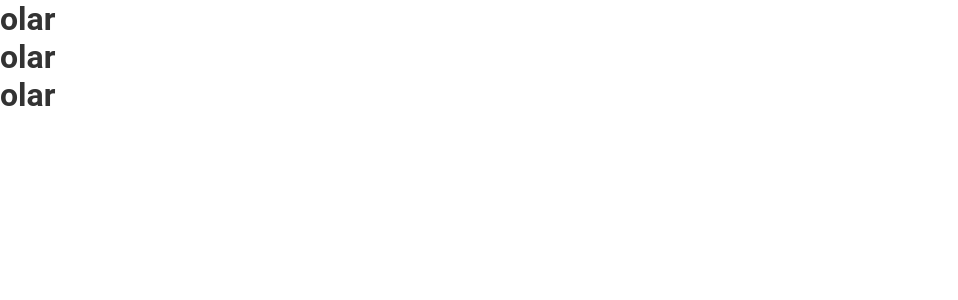
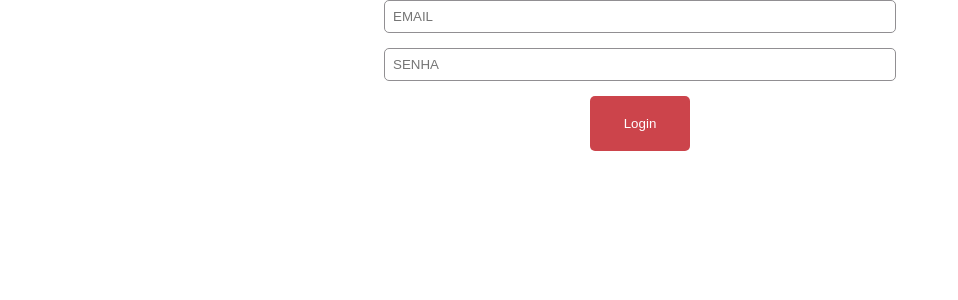
Before and after one commit to jucielly/my-note-app, a React (Create React App) app: page / in a window 1280 px wide. Shown: the top 300 px of the page, without its empty margins (0-958 px from the left). Built offline with nearby package versions, Linux system fonts and the light colour scheme.

Commit message:
basic components styling

```diff
--- a/src/components/atoms/Button/index.tsx
+++ b/src/components/atoms/Button/index.tsx
@@ -1,12 +1,14 @@
 import React from 'react';
+import styled from 'styled-components'
 
-const Button: React.FC = () => {
-  return (
-    <>
-      <h1>olar</h1>
+const Button = styled.button`
+border: none;
+background-color: #CC444B;
+color: #fff;
+border-radius: 5px;
+width: 100px;
+padding: 20px;
+`
 
-    </>
-  );
-}
 
 export default Button;
--- a/src/components/atoms/input/index.tsx
+++ b/src/components/atoms/input/index.tsx
@@ -1,12 +1,19 @@
 import React from 'react';
+import styled from 'styled-components'
 
-const Input: React.FC = () => {
-    return (
-        <>
-            <h1>olar</h1>
 
-        </>
-    );
-}
+
+const Input = styled.input`
+ border: 1px solid #918F92;
+ border-radius: 5px;
+ padding: 8px;
+width: 40%;
+
+  & + input {
+      margin: 15px;
+  }
+
+`
+
 
 export default Input;
--- a/src/components/molecules/LoginForm/index.tsx
+++ b/src/components/molecules/LoginForm/index.tsx
@@ -1,18 +1,26 @@
 import React from 'react';
 import Input from "../../atoms/input"
 import Button from '../../atoms/Button'
+import styled from 'styled-components'
 
 const LoginForm: React.FC = () => {
     return (
         <>
-            <form>
-                <Input />
-                <Input />
-                <Button />
-            </form>
+            <Form>
+                <Input placeholder="EMAIL" type="email" />
+                <Input placeholder="SENHA" type="password" />
+                <Button type="submit">Login</Button>
+            </Form>
 
         </>
     );
 }
 
 export default LoginForm;
+
+
+const Form = styled.form`
+display: flex;
+flex-direction: column;
+align-items: center;
+`
--- /dev/null
+++ b/src/components/organisms/LoginCard/index.tsx
@@ -0,0 +1,21 @@
+import React from 'react';
+import LoginForm from '../../molecules/LoginForm'
+import styled from 'styled-components';
+
+const LoginCard: React.FC = () => {
+    return (
+        <>
+            <Card>
+                <LoginForm />
+            </Card>
+
+        </>
+    );
+}
+
+export default LoginCard;
+
+
+const Card = styled.div`
+ background-color: #fff;
+`
--- a/src/components/organisms/WelcomeCard/index.tsx
+++ /dev/null
@@ -1,15 +0,0 @@
-import React from 'react';
-import LoginForm from '../../molecules/LoginForm'
-
-const WelcomeCard: React.FC = () => {
-    return (
-        <>
-            <div>
-                <LoginForm />
-            </div>
-
-        </>
-    );
-}
-
-export default WelcomeCard;
--- a/src/components/pages/Home/index.tsx
+++ b/src/components/pages/Home/index.tsx
@@ -1,14 +1,22 @@
 import React from 'react';
+import styled from 'styled-components'
+import LoginCard from '../../organisms/LoginCard';
 
 
 
 
-function Home() {
+const Home: React.FC = () => {
   return (
-    <>
-      <div>oi</div>
-    </>
+    <Container>
+      <LoginCard />
+    </Container>
   );
 }
 
 export default Home;
+
+const Container = styled.div`
+height: 100vh;
+display: flex;
+align-items: stretch;
+`
--- a/src/components/pages/LoginPage/index.tsx
+++ b/src/components/pages/LoginPage/index.tsx
@@ -1,5 +1,5 @@
 import React from 'react';
-import WelcomeCard from '../../organisms/WelcomeCard'
+import LoginCard from '../../organisms/LoginCard'
 
 
 
@@ -7,7 +7,7 @@ import WelcomeCard from '../../organisms/WelcomeCard'
 function LoginPage() {
   return (
     <>
-      <WelcomeCard />
+      <LoginCard />
     </>
   );
 }
```
Also changed, not shown: src/components/organisms/logoCard/index.tsx (added).
